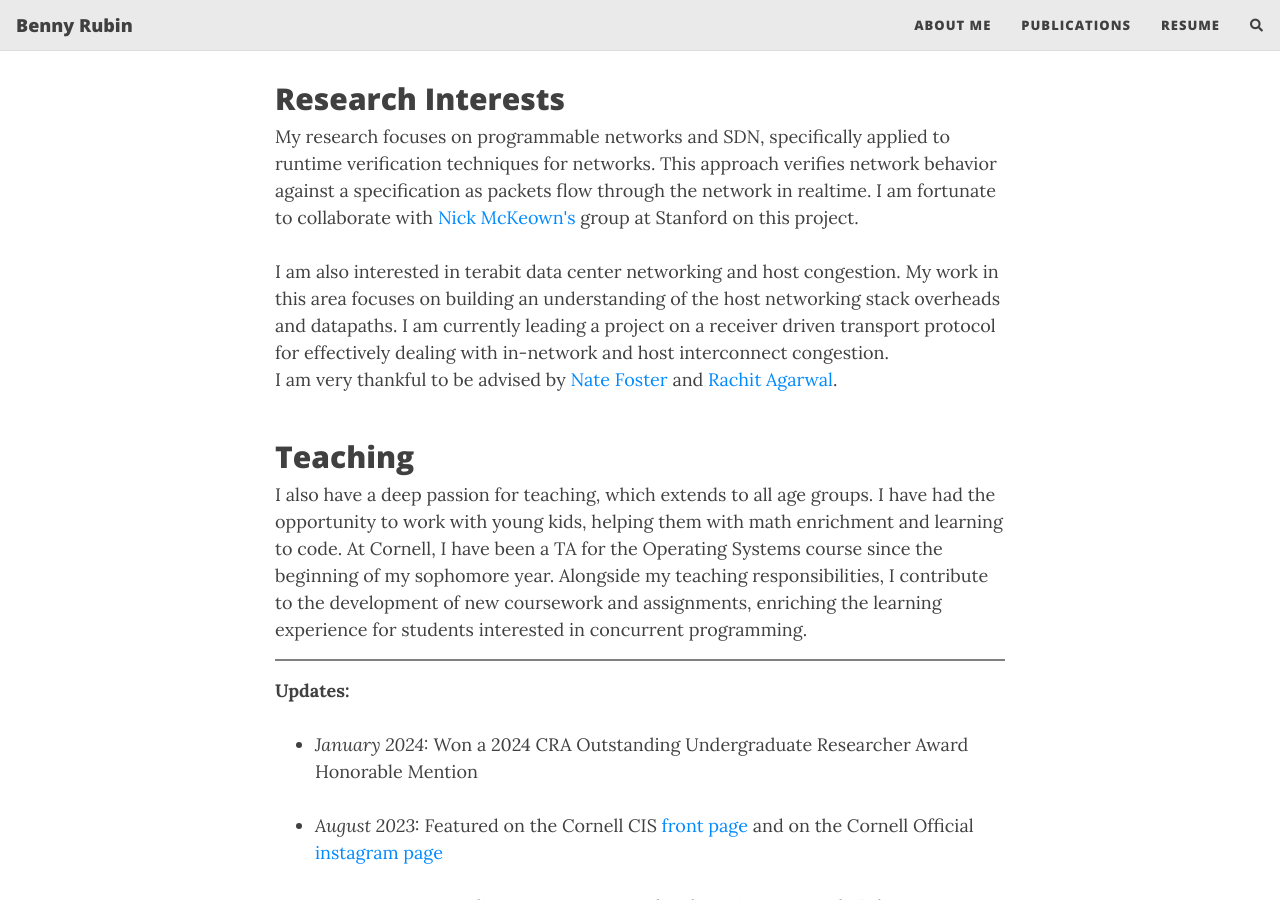
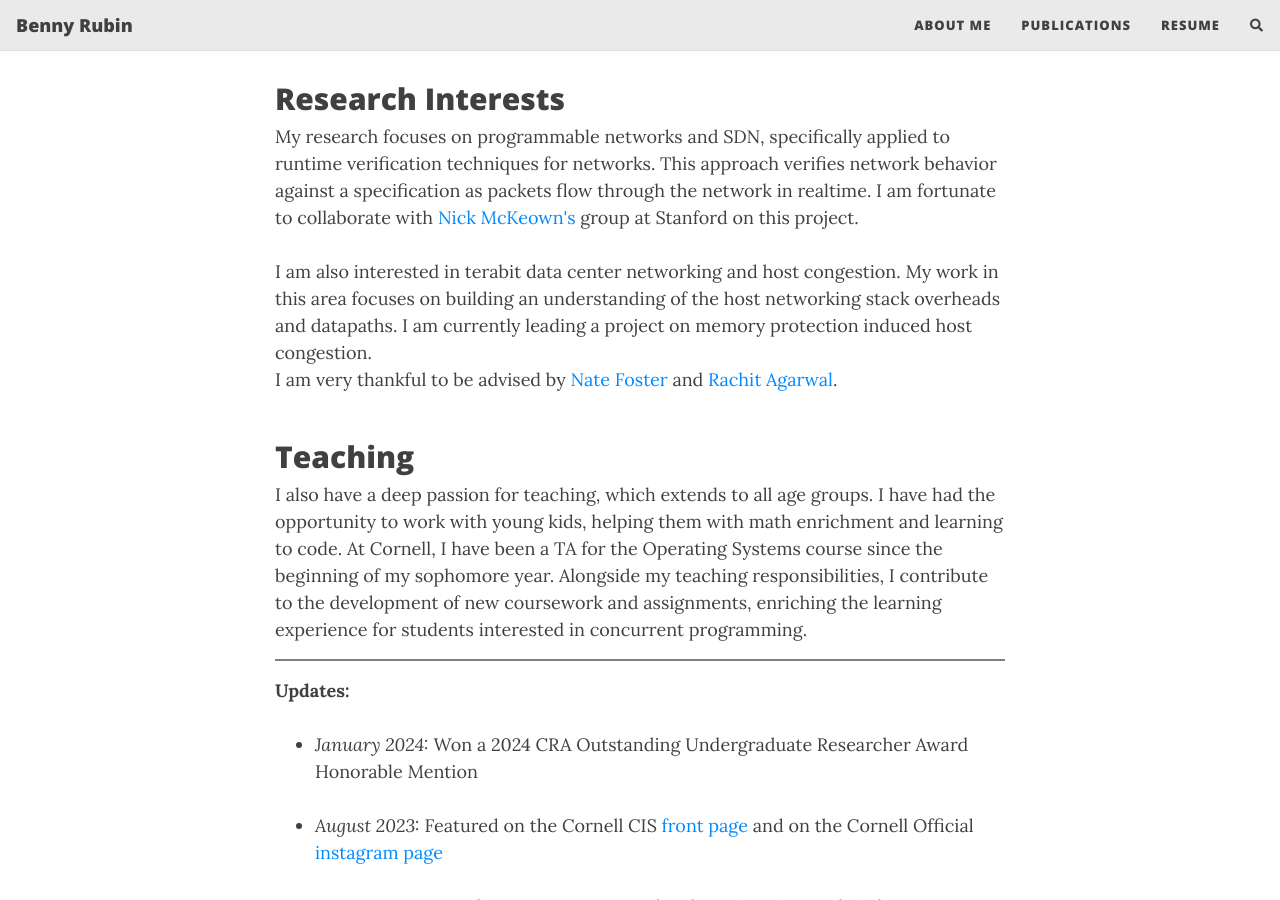
Before and after one commit to bennyrubin/bennyrubin.github.io, a Jekyll site: the page built from index.html, in a window 1280 px wide and 900 px high, scrolled down 574 px. Built offline with Jekyll 4.4.1, drawn with Linux system fonts in a browser that asks for light colours; nearby versions of some CDN libraries; the list of posts is cut into pages by our own code; comment, search, counter and statistics services are not loaded.

Commit message:
updated current research

```diff
--- a/index.html
+++ b/index.html
@@ -25,8 +25,8 @@ group at Stanford on this project.
 
 
 I am also interested in terabit data center networking and host congestion. My work in this area focuses on building an
-understanding of the host networking stack overheads and datapaths. I am currently leading a project on a receiver
-driven transport protocol for effectively dealing with in-network and host interconnect congestion. <br> I am very
+understanding of the host networking stack overheads and datapaths. I am currently leading a project on memory
+protection induced host congestion. <br> I am very
 thankful to be advised by <a href="https://www.cs.cornell.edu/~jnfoster/">Nate Foster</a> and <a
     href="https://www.cs.cornell.edu/~ragarwal/">Rachit Agarwal</a>.<br><br>
 
```
